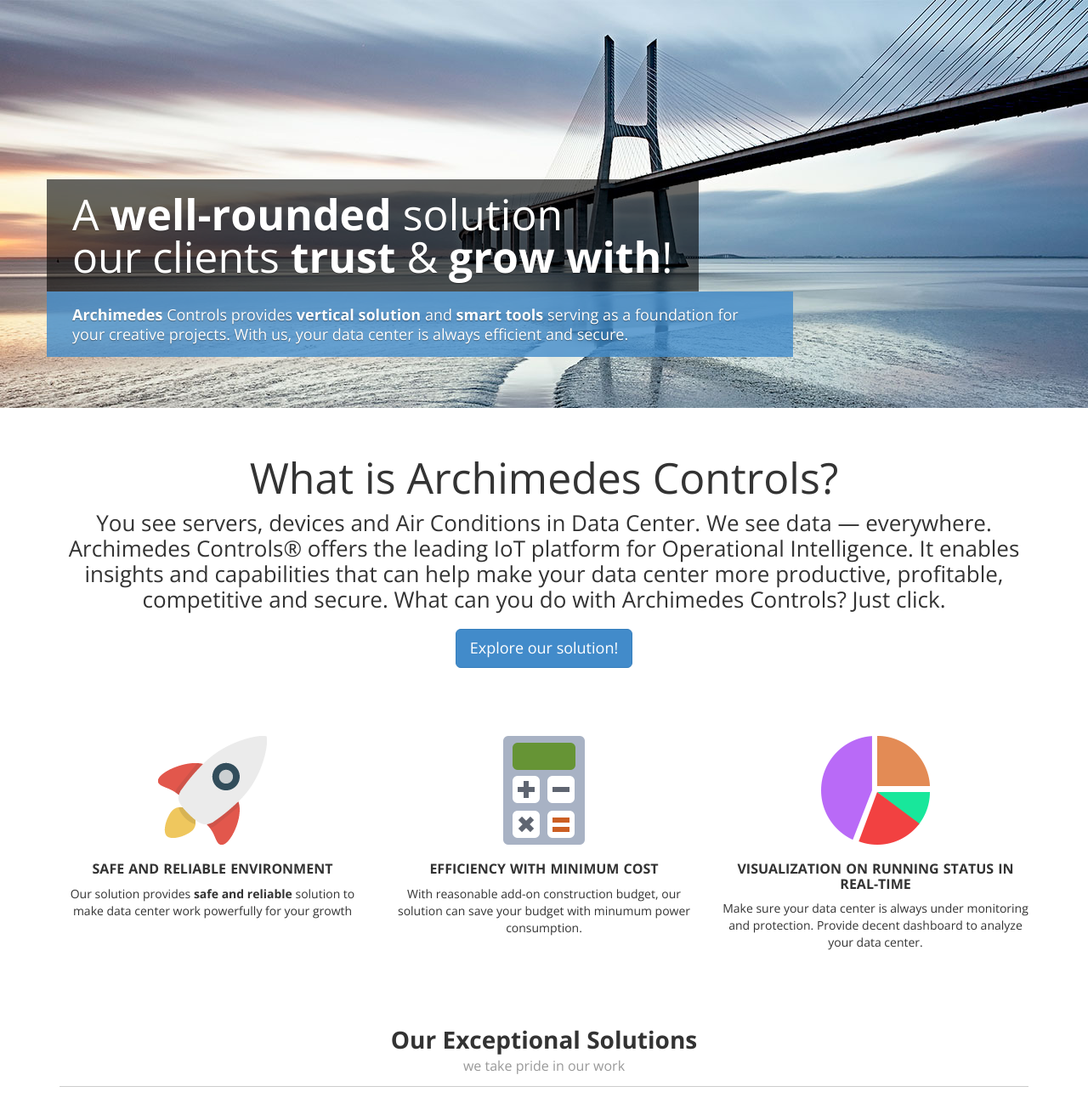
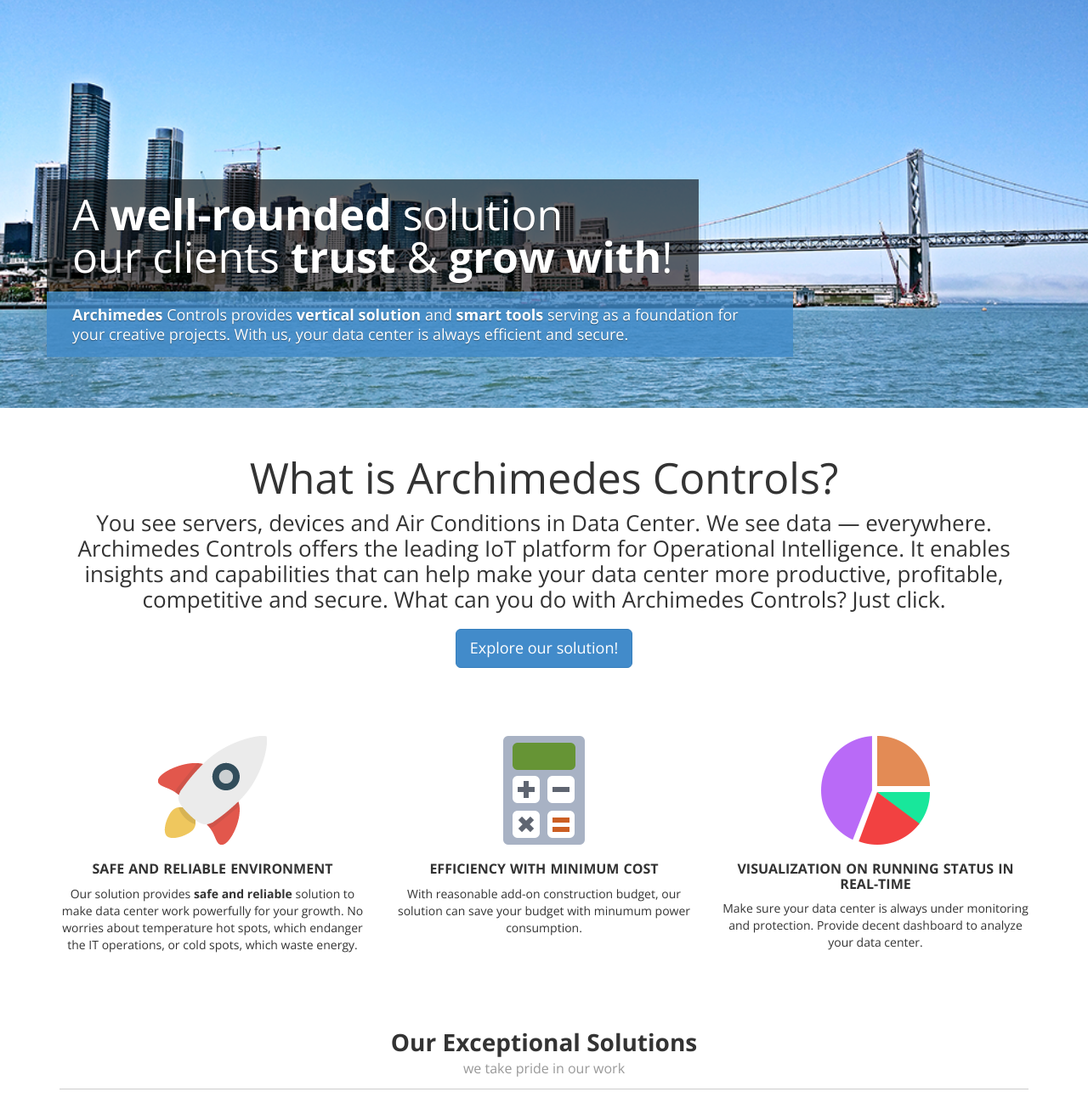
Before and after one commit to chuang39/archimedes, a Django app: page / in a window 1280 px wide. Shown: the part 163-1468 px from the top of the page at 85% size. Run offline with Django 3.2, Linux system fonts and the light colour scheme; some libraries are stand-ins or nearby versions.

Commit message:
Add content

```diff
--- a/archimedes/static/templates/index.html
+++ b/archimedes/static/templates/index.html
@@ -7,7 +7,10 @@
 <section id="slider_wrapper" class="slider_wrapper full_page_photo">
          <div id="main_flexslider" class="flexslider ">
               <ul class="slides">
+                  <!--
                    <li class="item" style="background-image: url(static/images/01_1920x480.jpg)">
+                   -->
+                   <li class="item" style="background-image: url(static/images/share.jpg)">
                         <div class="container">
                              <div class="carousel-caption">
                                   <h1>A <strong>well-rounded</strong> solution<br>
@@ -23,16 +26,16 @@
                    <li class="item" style="background-image: url(static/images/sliding_2.gif)">
                         <div class="container">
                              <div class="carousel-caption">
-                                  <h1>Show valuable data in effective way</h1></br>
-                                  <p class="lead skincolored"></p>
+                                  <h1>Show valuable data in better way</h1></br>
+                                  <p class="lead skincolored">Straightforward for monitoring and analysis</p>
                              </div>
                         </div>
                    </li>
                    <li class="item" style="background-image: url(static/images/sliding_1.gif)">
                         <div class="container">
                              <div class="carousel-caption">
-                                  <h1 class="skincolored">Save energy, save our world</h1></br>
-                                  <p class="lead">Our solution can save more than 30% energy cost on your data center</p>
+                                  <h1 class="skincolored">Save more than 30% energy on your data center</h1></br>
+                                  <p class="lead">Our solution is green and cost-friendly.</p>
                              </div>
                         </div>
                    </li>
@@ -49,7 +52,7 @@
      <section class="call_to_action">
           <div class="container">
                <h3>What is Archimedes Controls?</h3>
-               <h4>You see servers, devices and Air Conditions in Data Center. We see data — everywhere. Archimedes Controls® offers the leading IoT platform for Operational Intelligence. It enables insights and capabilities that can help make your data center more productive, profitable, competitive and secure. What can you do with Archimedes Controls?
+               <h4>You see servers, devices and Air Conditions in Data Center. We see data — everywhere. Archimedes Controls offers the leading IoT platform for Operational Intelligence. It enables insights and capabilities that can help make your data center more productive, profitable, competitive and secure. What can you do with Archimedes Controls?
 Just click.</h4>
                <a class="btn btn-primary btn-lg" href="{% url 'solutions' %}">Explore our solution!</a>
           </div>
@@ -59,7 +62,9 @@
                <div class="row">
                     <div class="feature_teaser col-sm-4 col-md-4"> <img alt="responsive" src="static/images/flag_rocket.png">
                          <h3>Safe and Reliable Environment</h3>
-                         <p>Our solution provides <strong>safe and reliable</strong> solution to make data center work powerfully for your growth</p>
+                         <p>Our solution provides <strong>safe and reliable</strong> solution to make data center work powerfully for your growth.
+                            No worries about temperature hot spots, which endanger the IT operations, or cold spots, which waste energy.
+                         </p>
                     </div>
                     <div class="feature_teaser col-sm-4 col-md-4"> <img alt="responsive" src="static/images/flat_efficient.png">
                          <h3>Efficiency with Minimum Cost</h3>
```
Also changed, not shown: archimedes/static/images/share.jpg (added).
